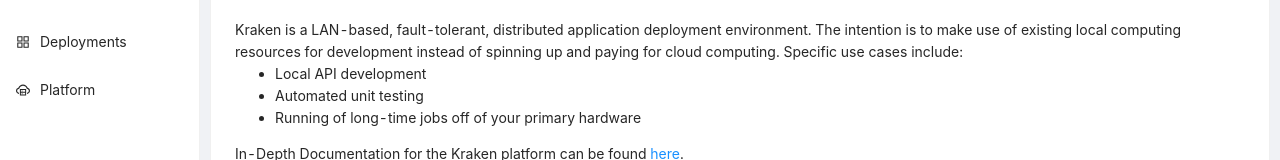
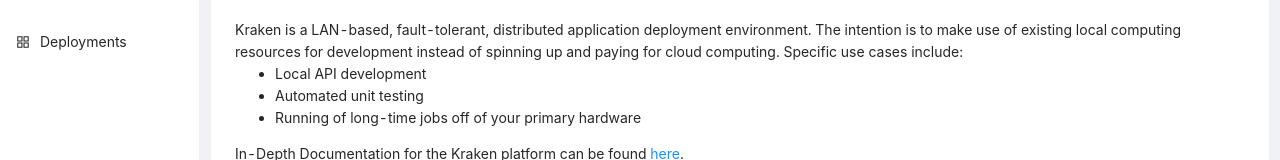
Before and after one commit to ethanshry/Kraken-UI, a React (Vite) app: page / in a window 1280 px wide. Shown: the part 142-302 px from the top of the page. Built offline with nearby package versions, Linux system fonts and the light colour scheme; what urql would draw is missing.

Commit message:
removed platform from links

```diff
--- a/src/App.tsx
+++ b/src/App.tsx
@@ -91,16 +91,12 @@
                                 <Menu.Item icon={<AppstoreOutlined />} key="deployments">
                                     Deployments
                                 </Menu.Item>
-                                <Menu.Item icon={<CloudServerOutlined />} key="platform">
-                                    Platform
-                                </Menu.Item>
                             </Menu>
                         </Sider>
                         <Content>
                             {this.state.activeTab === 'info' && <Info />}
                             {this.state.activeTab === 'nodes' && <Nodes />}
                             {this.state.activeTab === 'deployments' && <Deployments />}
-                            {this.state.activeTab === 'platform' && <Platform />}
                         </Content>
                     </Layout>
                 </Layout>
```
